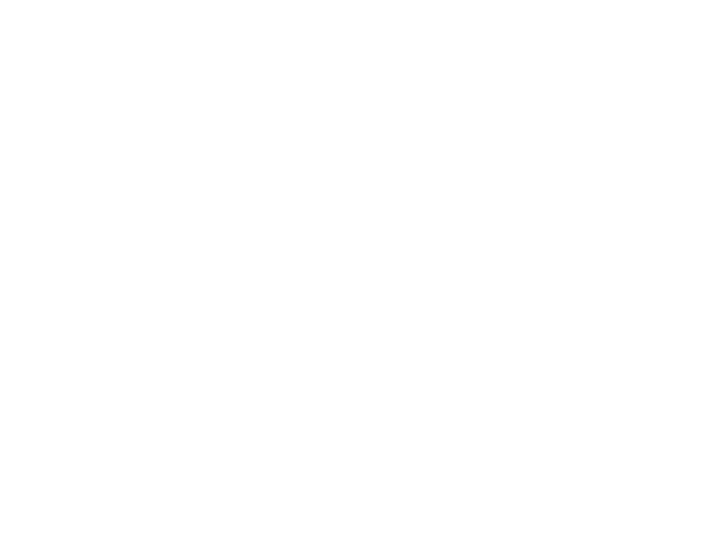
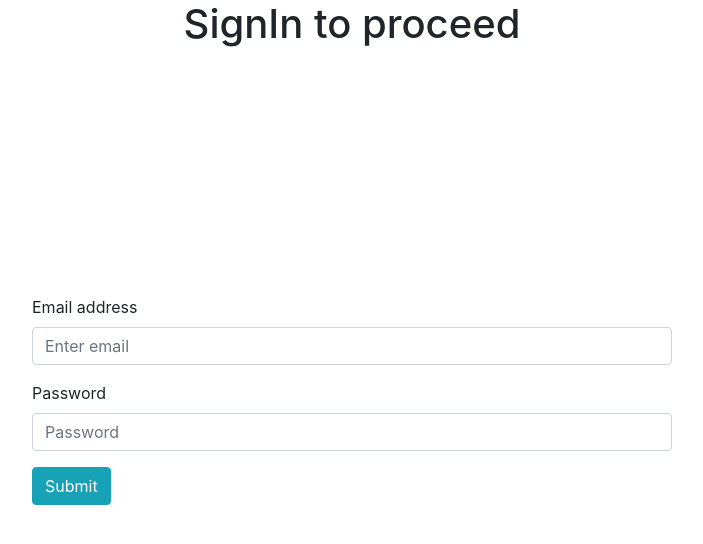
Before and after one commit to Shadow-Chaser/blogpedia-client, a React (Create React App) app: page /signin in a window 1280 px wide. Shown: the top 544 px of the page, without its empty margins (288-991 px from the left). Built offline with nearby package versions, Linux system fonts and the light colour scheme; no server answers.

Commit message:
[ADDED] Authentication

```diff
--- a/package.json
+++ b/package.json
@@ -7,6 +7,7 @@
     "@testing-library/react": "^11.1.0",
     "@testing-library/user-event": "^12.1.10",
     "bootstrap": "^4.6.0",
+    "firebase": "^8.6.8",
     "react": "^17.0.2",
     "react-bootstrap": "^1.6.1",
     "react-dom": "^17.0.2",
--- a/src/App.js
+++ b/src/App.js
@@ -1,8 +1,9 @@
+import { createContext, useState } from 'react';
 import './App.css';
 import 'bootstrap/dist/css/bootstrap.min.css';
 import Home from './components/HomePage/Home/Home';
 import Navigator from './components/Shared/Navigator/Navigator';
-import Login from './components/Login/Login'
+import SignIn from './components/Auth/SignIn/SignIn'
 import {
   BrowserRouter as Router,
   Switch,
@@ -12,31 +13,38 @@ import {
 import Admin from './components/AdminPanel/Admin/Admin';
 import AddBlog from './components/AdminPanel/AddBlog/AddBlog';
 import ManageBlogs from './components/AdminPanel/ManageBlogs/ManageBlogs'
+import PrivateRoute from './components/Auth/PrivateRoute/PrivateRoute';
+
+
+export const UserContext = createContext();
 
 function App() {
+  const [signedInUser, setSignedInUser] = useState({});
+
   return (
+    <UserContext.Provider value={[signedInUser, setSignedInUser]}>
     <div className='App'>
         <Router >
-      {/* <Navigator></Navigator> */}
+
+          <Switch>
           <Route exact path="/">
             <Home></Home>
             </Route>
-      <Switch>
             <Route path="/home">
               <Home></Home>
             </Route>
-        <Route path="/admin">
+            <PrivateRoute path="/admin">
               <Admin></Admin>
+            </PrivateRoute>
+            <Route path="/signin">
+              <SignIn></SignIn>
             </Route>
-        <Route path="/login">
-          <Login></Login>
-        </Route>
-        <Route path="/addBlog">
+            <PrivateRoute path="/addBlog">
               <AddBlog></AddBlog>
-        </Route>
-        <Route path="/manageBlogs">
+            </PrivateRoute>
+            <PrivateRoute path="/manageBlogs">
               <ManageBlogs></ManageBlogs>
-        </Route>
+            </PrivateRoute>
 
             <Route path="/">
 
@@ -45,6 +53,8 @@ function App() {
           </Switch>
     </Router>
     </div>
+    </UserContext.Provider>
+
 
   );
 }
--- /dev/null
+++ b/src/components/Auth/PrivateRoute/PrivateRoute.js
@@ -0,0 +1,27 @@
+import React, { useContext } from 'react';
+import { Redirect, Route } from 'react-router';
+import { UserContext } from '../../../App';
+
+const PrivateRoute = ({ children, ...rest }) => {
+    const [signedInUser, setSignedInUser] = useContext(UserContext);
+    return (
+        <div>
+            <Route
+                {...rest}
+                render={({ location }) =>
+                    signedInUser.email ? (
+                        children
+                    ) : (
+                        <Redirect
+                            to={{
+                                pathname: "/signin",
+                                state: { from: location }
+                            }}
+                        />
+                    )
+                }
+            />
+        </div>
+    );
+};
+export default PrivateRoute;
--- /dev/null
+++ b/src/components/Auth/SignIn/SignIn.css
@@ -0,0 +1,10 @@
+.form-container{
+    width: 50%;
+
+    margin: 0;
+    position: absolute;
+    top: 50%;
+    left: 50%;
+    -ms-transform: translate(-50%, -50%);
+    transform: translate(-50%, -50%);
+}
--- /dev/null
+++ b/src/components/Auth/SignIn/SignIn.js
@@ -0,0 +1,82 @@
+import React, { useContext, useState } from 'react';
+import firebase from "firebase/app";
+import "firebase/auth";
+import firebaseConfig from '../firebase.config'
+import './SignIn.css'
+import { Form, Button } from 'react-bootstrap';
+import { useHistory, useLocation } from 'react-router';
+import { UserContext } from '../../../App';
+
+
+const SignIn = () => {
+    const [signedInUser, setSignedInUser] = useContext(UserContext);
+    const [user, setUser] = useState({
+        isSignedIn: 'false',
+        email: '',
+        password: '',
+        error: '',
+        success: false
+    })
+
+    const history = useHistory();
+    const location = useLocation();
+    const { from } = location.state || { from: { pathname: "/" } };
+
+    if (!firebase.apps.length) {
+        firebase.initializeApp(firebaseConfig);
+    }
+    else {
+        firebase.app();
+    }
+
+    const handleBlur = (e) => {
+        const newUser = { ...user };
+        newUser[e.target.name] = e.target.value;
+        setUser(newUser);
+        // console.log(newUser);
+    }
+
+    const handleSubmit = (e) => {
+        firebase.auth().signInWithEmailAndPassword(user.email, user.password)
+            .then(res => {
+                const newUserInfo = { ...user };
+                newUserInfo.isSignedIn = true;
+                newUserInfo.error = '';
+                newUserInfo.success = true;
+                setUser(newUserInfo);
+                setSignedInUser(newUserInfo);
+                history.push(from)
+                // console.log(newUserInfo);
+
+            })
+            .catch((error) => {
+                const newUserInfo = { ...user };
+                newUserInfo.error = error.message;
+                newUserInfo.success = false;
+                setUser(newUserInfo);
+            });
+        e.preventDefault();
+    }
+
+
+    return (
+        <div>
+            <h1 className="text-center">SignIn to proceed</h1>
+            <Form onSubmit={handleSubmit} className='form-container'>
+                <Form.Group controlId="formBasicEmail">
+                    <Form.Label>Email address</Form.Label>
+                    <Form.Control type="email" name='email' placeholder="Enter email" onBlur={handleBlur} />
+                </Form.Group>
+
+                <Form.Group controlId="formBasicPassword">
+                    <Form.Label>Password</Form.Label>
+                    <Form.Control type="password" name='password' placeholder="Password" onBlur={handleBlur} />
+                </Form.Group>
+
+                <Button variant="info" type="submit">Submit</Button>
+            </Form>
+        </div>
+    );
+};
+
+export default SignIn;
--- a/src/components/Login/Login.js
+++ /dev/null
@@ -1,11 +0,0 @@
-import React from 'react';
-
-const Login = () => {
-    return (
-        <div>
-            <p>Login</p>
-        </div>
-    );
-};
-
-export default Login;
```
Also changed, not shown: src/components/Login/Login.css (deleted), 2 other files (tests, documents, lock files or other folders). Lines whose indentation alone changed are shown as unchanged.
